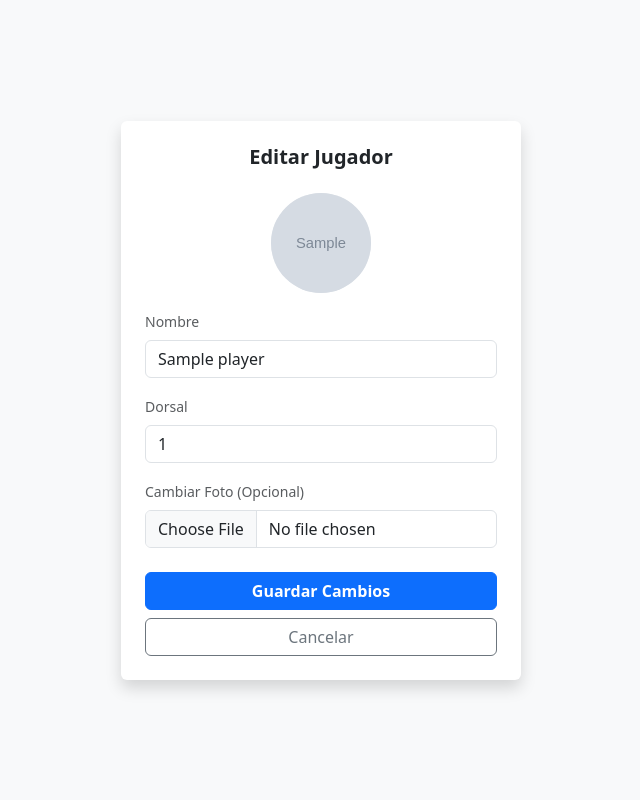
After one commit to jcaplliure/EntrenadorBasket, a Flask app: page /edit_player/1 in a window 1280 px wide. The commit adds this page. Shown: the whole page, without its empty margins (319-959 px from the left). Run offline with Flask 3, Linux system fonts and the light colour scheme; a user stored in the database is signed in; tables that the repository leaves empty hold one stand-in row (values such as "Sample post"); grey boxes marked "Sample" are stand-in pictures.

Commit message:
Añadir editar jugador

```diff
--- a/app.py
+++ b/app.py
@@ -721,6 +721,30 @@ def delete_player(id):
         return redirect(url_for('view_team', id=team_id))
     return redirect('/')
 
+# --- RUTA NUEVA: EDITAR JUGADOR ---
+@app.route('/edit_player/<int:id>', methods=['GET', 'POST'])
+@login_required
+def edit_player(id):
+    player = Player.query.get_or_404(id)
+    if player.team.user_id != current_user.id: return redirect('/')
+
+    if request.method == 'POST':
+        player.name = request.form.get('name')
+        player.dorsal = int(request.form.get('dorsal'))
+
+        file = request.files.get('photo')
+        if file and file.filename != '':
+            photo_filename = f"player_{int(datetime.now().timestamp())}.jpg"
+            comp = compress_image(file)
+            with open(os.path.join(app.config['UPLOAD_FOLDER'], photo_filename), 'wb') as f:
+                f.write(comp.getbuffer())
+            player.photo_file = photo_filename
+
+        db.session.commit()
+        return redirect(url_for('view_team', id=player.team.id))
+
+    return render_template('edit_player.html', player=player)
+
 @app.route('/delete_team/<int:id>')
 @login_required
 def delete_team(id):
@@ -799,40 +823,23 @@ def api_undo_event():
 def match_stats(id):
     match = Match.query.get_or_404(id)
     if match.user_id != current_user.id: return redirect('/')
-
-    # 1. Preparar estructura de datos
     stats = {}
-
-    # Inicializar a 0 para todos los convocados
     for player in match.roster:
-        stats[player.id] = {
-            'name': player.name,
-            'dorsal': player.dorsal,
-            'photo': player.photo_file,
-            'total_val': 0.0,
-            'actions': {}
-        }
-
-    # 2. Procesar todos los eventos del partido
+        stats[player.id] = { 'name': player.name, 'dorsal': player.dorsal, 'photo': player.photo_file, 'total_val': 0.0, 'actions': {} }
     for event in match.events:
         pid = event.player_id
         aid = event.action_id
         action_def = ActionDefinition.query.get(aid)
-
         if pid in stats and action_def:
             current_count = stats[pid]['actions'].get(action_def.name, 0)
             stats[pid]['actions'][action_def.name] = current_count + 1
             stats[pid]['total_val'] += action_def.value
-
-    # 3. Obtener lista de acciones posibles
     action_names = [a.name for a in ActionDefinition.query.filter_by(user_id=current_user.id).order_by(ActionDefinition.is_positive.desc()).all()]
-
     return render_template('match_stats.html', match=match, stats=stats, action_names=action_names)
 
 @app.route('/matches')
 @login_required
 def matches_list():
-    """Historial de partidos jugados"""
     matches = Match.query.filter_by(user_id=current_user.id).order_by(Match.date.desc()).all()
     return render_template('matches_list.html', matches=matches)
 
--- /dev/null
+++ b/templates/edit_player.html
@@ -0,0 +1,53 @@
+<!DOCTYPE html>
+<html lang="es">
+<head>
+    <meta charset="UTF-8">
+    <meta name="viewport" content="width=device-width, initial-scale=1">
+    <title>Editar Jugador</title>
+    <link href="https://cdn.jsdelivr.net/npm/bootstrap@5.3.0/dist/css/bootstrap.min.css" rel="stylesheet">
+    <link rel="stylesheet" href="https://cdn.jsdelivr.net/npm/bootstrap-icons@1.10.0/font/bootstrap-icons.css">
+</head>
+<body class="bg-light">
+
+    <div class="container d-flex justify-content-center align-items-center min-vh-100">
+        <div class="card shadow border-0" style="width: 100%; max-width: 400px;">
+            <div class="card-body p-4">
+                <h5 class="card-title fw-bold text-center mb-4">Editar Jugador</h5>
+
+                <div class="text-center mb-3">
+                    <div class="mx-auto" style="width: 100px; height: 100px; background: #e9ecef; border-radius: 50%; overflow: hidden; display: flex; align-items: center; justify-content: center;">
+                        {% if player.photo_file %}
+                            <img src="{{ url_for('static', filename='uploads/' + player.photo_file) }}" style="width: 100%; height: 100%; object-fit: cover;">
+                        {% else %}
+                            <i class="bi bi-person-fill fs-1 text-secondary opacity-50"></i>
+                        {% endif %}
+                    </div>
+                </div>
+
+                <form method="POST" enctype="multipart/form-data">
+                    <div class="mb-3">
+                        <label class="form-label small text-muted">Nombre</label>
+                        <input type="text" name="name" class="form-control" value="{{ player.name }}" required>
+                    </div>
+
+                    <div class="mb-3">
+                        <label class="form-label small text-muted">Dorsal</label>
+                        <input type="number" name="dorsal" class="form-control" value="{{ player.dorsal }}" required>
+                    </div>
+
+                    <div class="mb-4">
+                        <label class="form-label small text-muted">Cambiar Foto (Opcional)</label>
+                        <input type="file" name="photo" class="form-control" accept="image/*">
+                    </div>
+
+                    <div class="d-grid gap-2">
+                        <button type="submit" class="btn btn-primary fw-bold">Guardar Cambios</button>
+                        <a href="/team/{{ player.team.id }}" class="btn btn-outline-secondary">Cancelar</a>
+                    </div>
+                </form>
+            </div>
+        </div>
+    </div>
+
+</body>
+</html>
--- a/templates/view_team.html
+++ b/templates/view_team.html
@@ -68,7 +68,9 @@
                     <div class="card-body p-2 text-center">
                         <h6 class="card-title fw-bold text-truncate mb-0">{{ player.name }}</h6>
                     </div>
-                    <div class="card-footer bg-white border-0 p-1 text-center">
+                    <div class="card-footer bg-white border-0 p-1 text-center d-flex justify-content-center gap-2">
+                        <a href="/edit_player/{{ player.id }}" class="text-primary small text-decoration-none fw-bold">Editar</a>
+                        <span class="text-muted small">|</span>
                         <a href="/delete_player/{{ player.id }}" class="text-danger small text-decoration-none" onclick="return confirm('¿Eliminar jugador?')">Eliminar</a>
                     </div>
                 </div>
```
